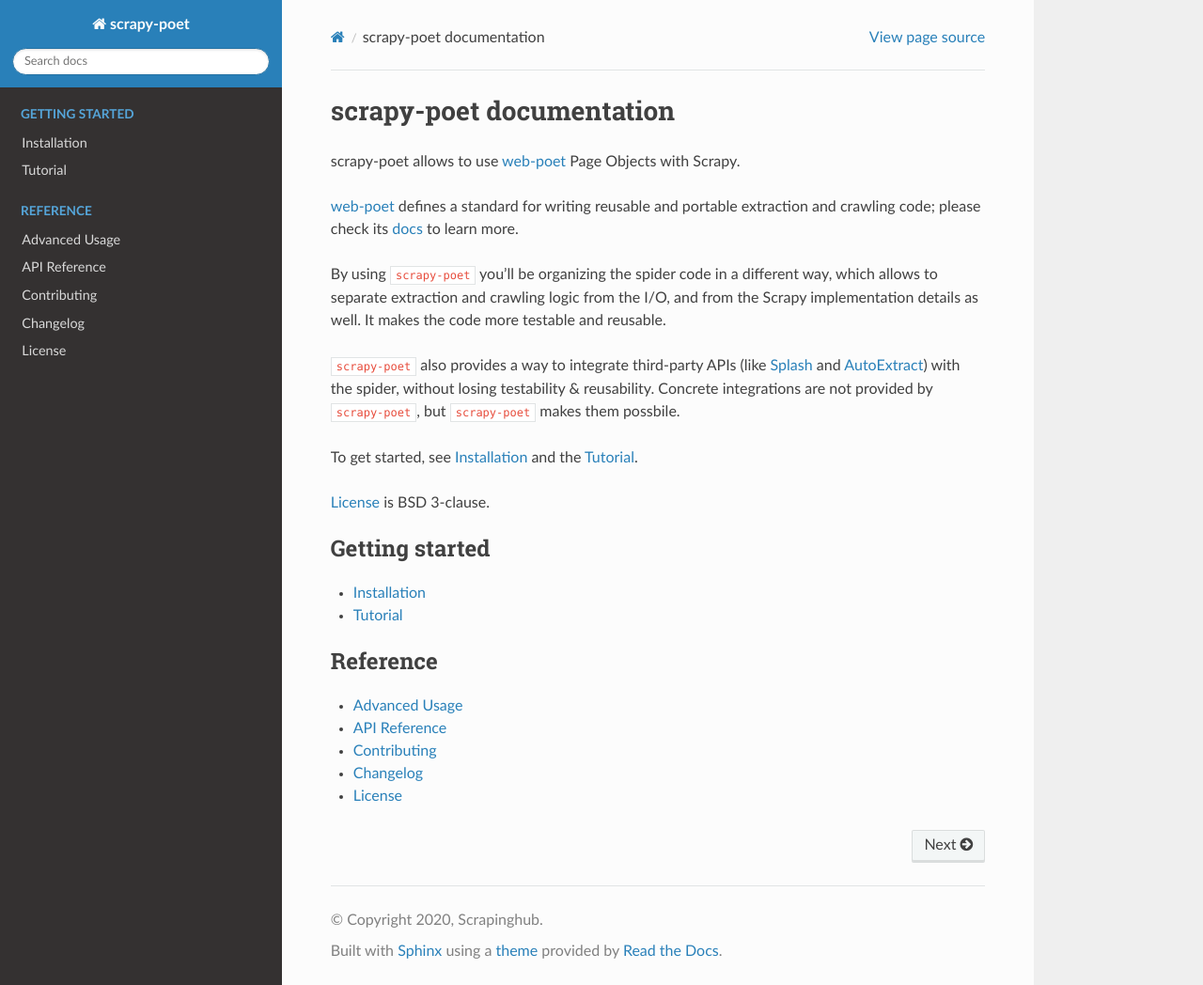
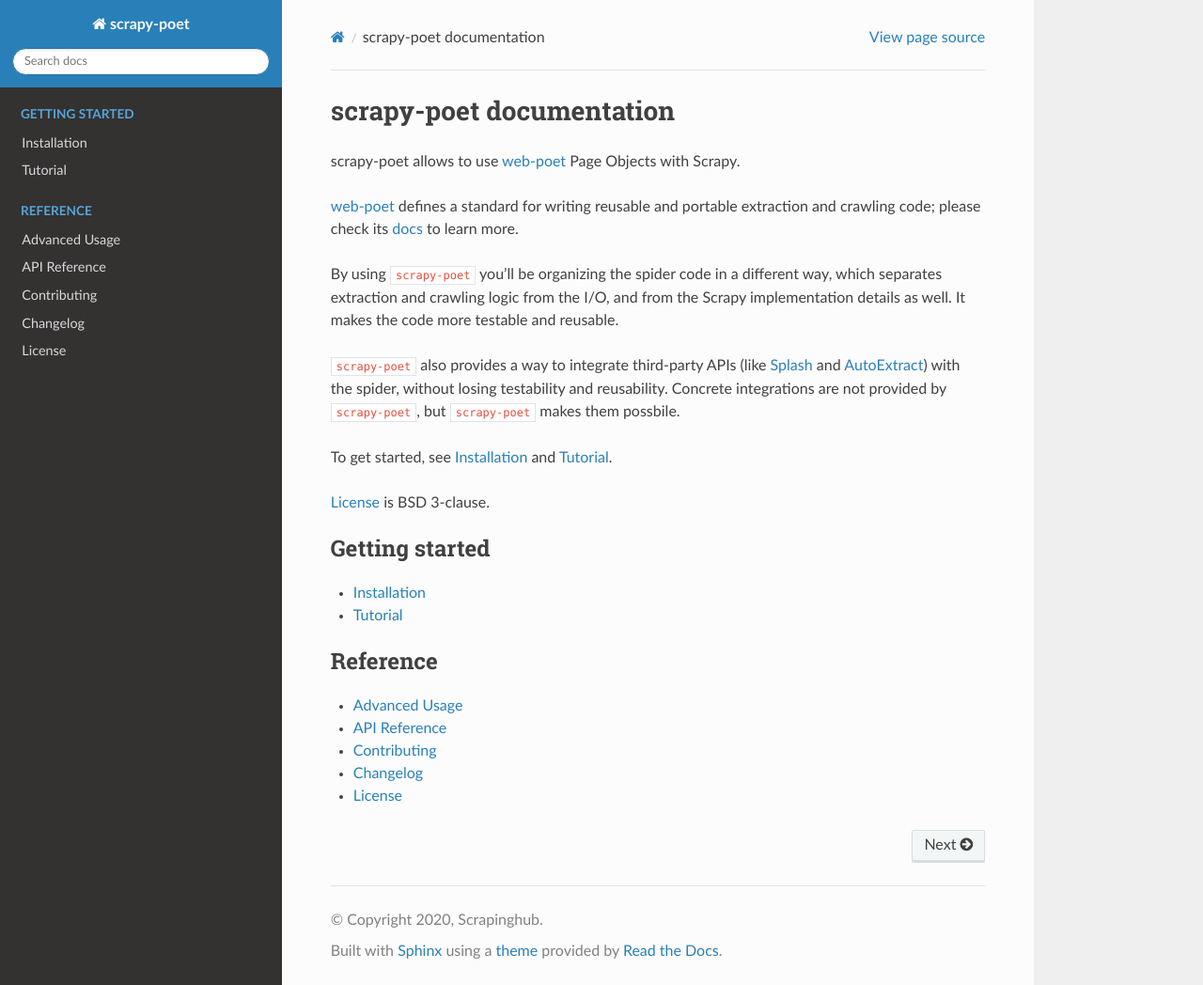
Before and after one commit to scrapinghub/scrapy-poet, a Sphinx documentation site: the page built from docs/index.rst, in a window 1280 px wide and 1048 px high. Shown: the whole window at 94% size. Built offline with Sphinx 7.4.7 and the Read the Docs theme 2.0.0, drawn with Linux system fonts in a browser that asks for light colours.

Commit message:
DOC fix issues found by @ejulio

```diff
--- a/docs/index.rst
+++ b/docs/index.rst
@@ -8,16 +8,17 @@
 extraction and crawling code; please check its docs_ to learn more.
 
 By using ``scrapy-poet`` you'll be organizing the spider code in a different
-way, which allows to separate extraction and crawling logic from the I/O,
-and from the Scrapy implementation details as well. It makes the code
-more testable and reusable.
+way, which separates extraction and crawling logic from the I/O,
+and from the Scrapy implementation details as well.
+It makes the code more testable and reusable.
 
 ``scrapy-poet`` also provides a way to integrate third-party APIs
 (like `Splash`_ and `AutoExtract`_) with the spider, without losing
-testability & reusability. Concrete integrations are not provided by
-``scrapy-poet``, but ``scrapy-poet`` makes them possbile.
+testability and reusability.
+Concrete integrations are not provided by ``scrapy-poet``, but
+``scrapy-poet`` makes them possbile.
 
-To get started, see :ref:`intro-install` and the :ref:`intro-tutorial`.
+To get started, see :ref:`intro-install` and :ref:`intro-tutorial`.
 
 :ref:`license` is BSD 3-clause.
 
```
Also changed, not shown: docs/intro/tutorial.rst (+4 -3 lines).
